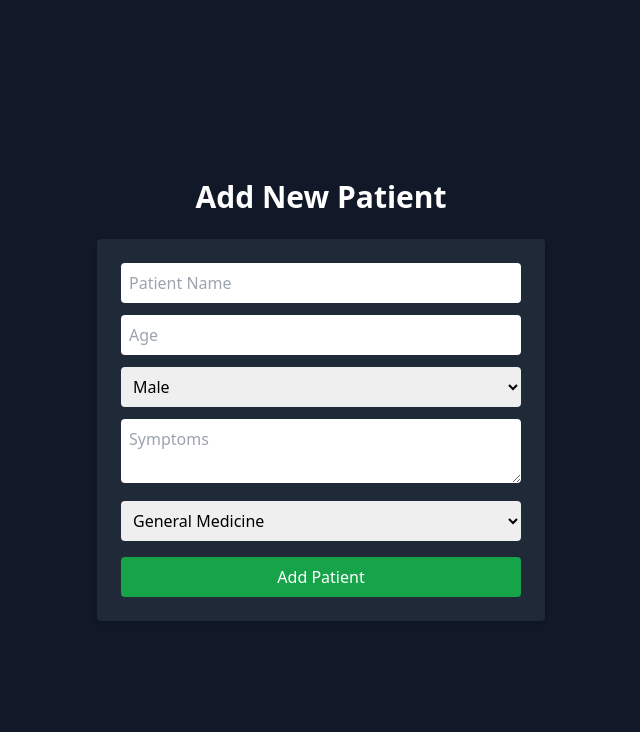
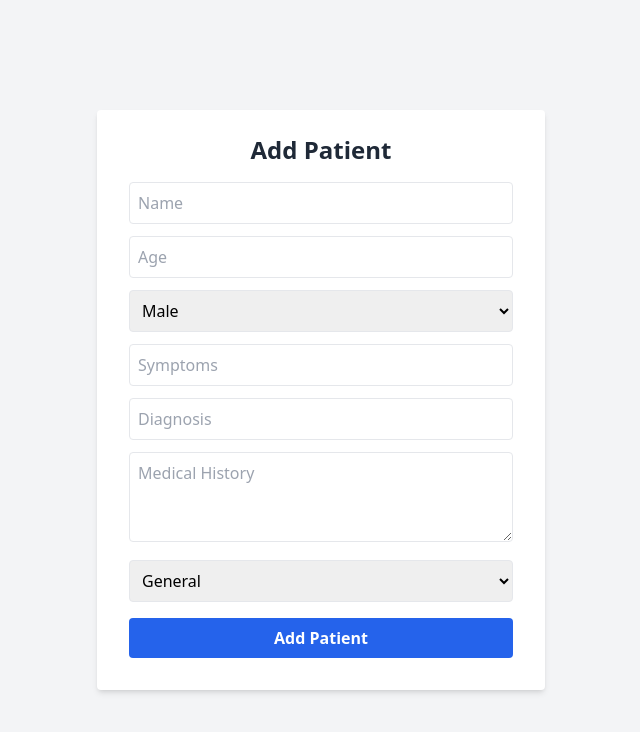
Before and after one commit to Subkash2206/doctor-dashboard-frontend, a React (Create React App) app: page /add-patient in a window 1280 px wide. Shown: the top 732 px of the page, without its empty margins (319-959 px from the left). Built offline with nearby package versions, Linux system fonts and the light colour scheme.

Commit message:
Add patient creation page

```diff
--- a/src/pages/AddPatient.jsx
+++ b/src/pages/AddPatient.jsx
@@ -4,101 +4,122 @@ import { addPatient } from "../api";
 
 export default function AddPatient() {
   const navigate = useNavigate();
-  const [form, setForm] = useState({
+
+  const [formData, setFormData] = useState({
     name: "",
     age: "",
     gender: "Male",
     symptoms: "",
-    assigned_department: "General Medicine",
+    diagnosis: "",
+    history: "",
+    assigned_department: "General",
   });
-  const [error, setError] = useState("");
-  const [success, setSuccess] = useState(false);
 
   const handleChange = (e) => {
-    setForm({ ...form, [e.target.name]: e.target.value });
+    const { name, value } = e.target;
+    setFormData((prev) => ({ ...prev, [name]: value }));
   };
 
   const handleSubmit = async (e) => {
     e.preventDefault();
-    setError("");
     try {
-      await addPatient(form);
-      setSuccess(true);
-      setTimeout(() => navigate("/dashboard"), 1000);
+      await addPatient(formData);
+      navigate("/dashboard");
     } catch (err) {
-      console.error("❌ Error adding patient:", err);
-      setError("Failed to add patient.");
+      console.error("❌ Failed to add patient:", err.response?.data || err.message);
+      alert("Failed to add patient.");
     }
   };
 
   return (
-    <div className="min-h-screen flex flex-col items-center justify-center bg-gray-900 text-white px-4">
-      <h1 className="text-3xl font-bold mb-6">Add New Patient</h1>
-
+    <div className="min-h-screen bg-gray-100 flex items-center justify-center p-6">
       <form
         onSubmit={handleSubmit}
-        className="bg-gray-800 p-6 rounded shadow-md w-full max-w-md"
+        className="bg-white shadow-md rounded px-8 pt-6 pb-8 w-full max-w-md"
       >
+        <h2 className="text-2xl font-bold mb-4 text-center text-gray-800">
+          Add Patient
+        </h2>
+
         <input
           type="text"
           name="name"
-          placeholder="Patient Name"
-          value={form.name}
+          placeholder="Name"
+          value={formData.name}
           onChange={handleChange}
-          className="p-2 mb-3 w-full text-black rounded"
+          className="w-full p-2 mb-3 border rounded"
           required
         />
+
         <input
           type="number"
           name="age"
           placeholder="Age"
-          value={form.age}
+          value={formData.age}
           onChange={handleChange}
-          className="p-2 mb-3 w-full text-black rounded"
+          className="w-full p-2 mb-3 border rounded"
           required
         />
+
         <select
           name="gender"
-          value={form.gender}
+          value={formData.gender}
           onChange={handleChange}
-          className="p-2 mb-3 w-full text-black rounded"
+          className="w-full p-2 mb-3 border rounded"
+          required
         >
-          <option>Male</option>
-          <option>Female</option>
-          <option>Other</option>
+          <option value="Male">Male</option>
+          <option value="Female">Female</option>
+          <option value="Other">Other</option>
         </select>
-        <textarea
+
+        <input
+          type="text"
           name="symptoms"
           placeholder="Symptoms"
-          value={form.symptoms}
+          value={formData.symptoms}
           onChange={handleChange}
-          className="p-2 mb-3 w-full text-black rounded"
+          className="w-full p-2 mb-3 border rounded"
           required
         />
+
+        <input
+          type="text"
+          name="diagnosis"
+          placeholder="Diagnosis"
+          value={formData.diagnosis}
+          onChange={handleChange}
+          className="w-full p-2 mb-3 border rounded"
+        />
+
+        <textarea
+          name="history"
+          placeholder="Medical History"
+          value={formData.history}
+          onChange={handleChange}
+          className="w-full p-2 mb-3 border rounded"
+          rows={3}
+        ></textarea>
+
         <select
           name="assigned_department"
-          value={form.assigned_department}
+          value={formData.assigned_department}
           onChange={handleChange}
-          className="p-2 mb-4 w-full text-black rounded"
+          className="w-full p-2 mb-4 border rounded"
         >
-          <option>General Medicine</option>
-          <option>Cardiology</option>
-          <option>Neurology</option>
-          <option>Pediatrics</option>
-          <option>Oncology</option>
+          <option value="General">General</option>
+          <option value="Cardiology">Cardiology</option>
+          <option value="Neurology">Neurology</option>
+          <option value="Orthopedics">Orthopedics</option>
+          <option value="Psychiatry">Psychiatry</option>
         </select>
 
         <button
           type="submit"
-          className="bg-green-600 hover:bg-green-700 px-4 py-2 rounded w-full"
+          className="bg-blue-600 hover:bg-blue-700 text-white font-bold py-2 px-4 rounded w-full"
         >
           Add Patient
         </button>
-
-        {success && (
-          <p className="text-green-400 mt-4 text-center">Patient added!</p>
-        )}
-        {error && <p className="text-red-400 mt-4 text-center">{error}</p>}
       </form>
     </div>
   );
```
